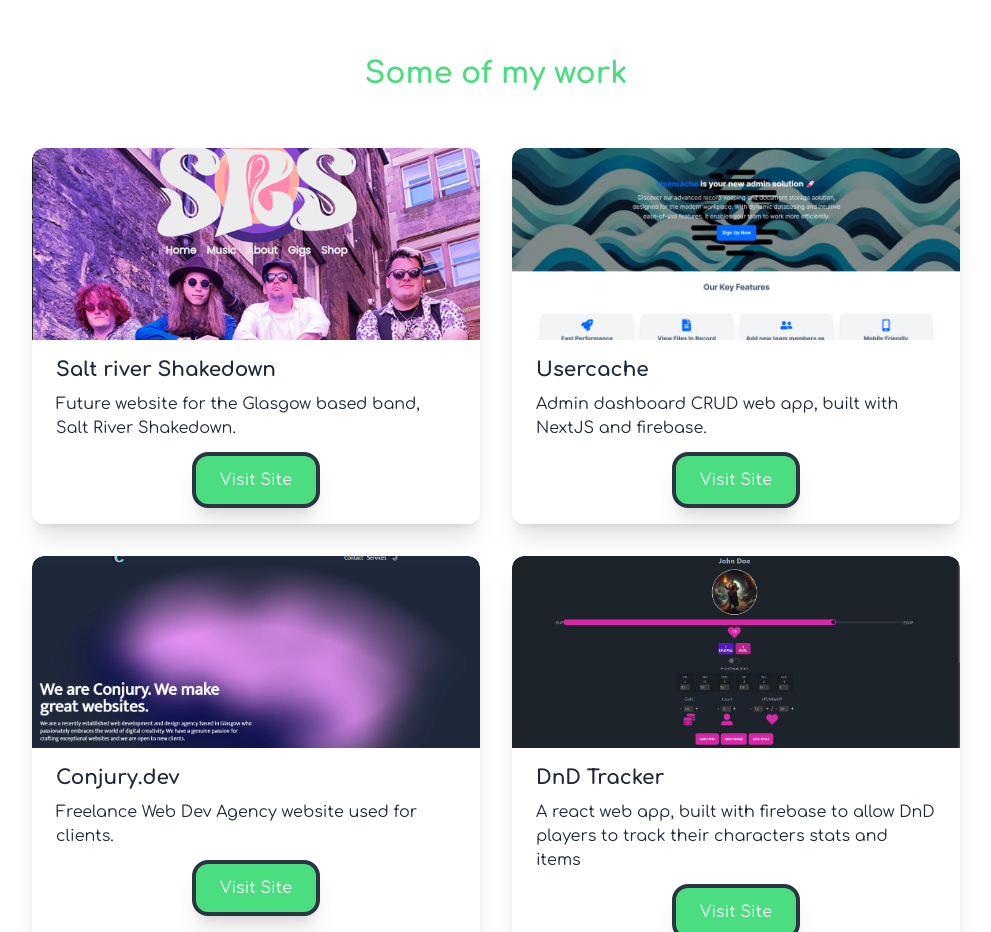
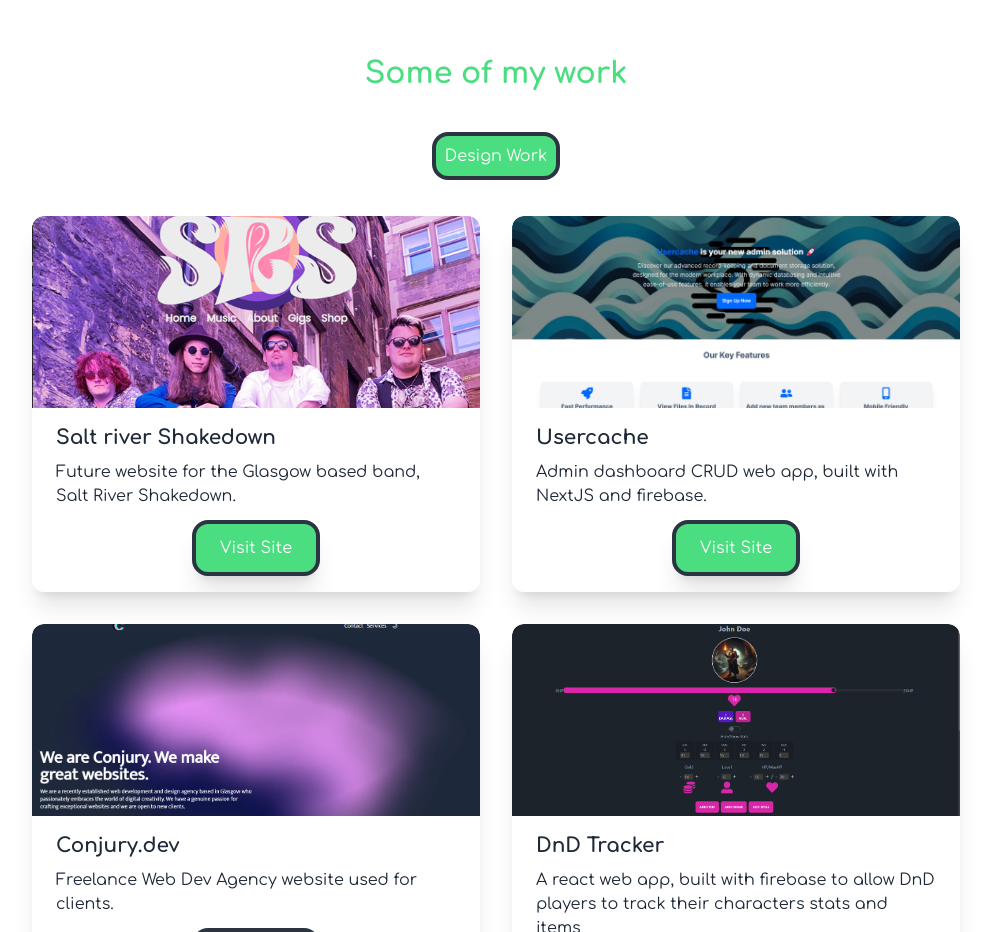
Before and after one commit to owen-tay/portfolio-2024, a Next.js app: page / in a window 1280 px wide. Shown: the part 1040-1972 px from the top of the page, without its empty margins (144-1135 px from the left). Built offline with nearby package versions, Linux system fonts and the light colour scheme.

Commit message:
added sesign link

```diff
--- a/src/app/components/ContactForm.js
+++ b/src/app/components/ContactForm.js
@@ -7,7 +7,7 @@
         <div className="max-w-lg mx-auto my-2 p-5 rounded-md shadow-sm">
           <div className="text-center">
             <h1 className="my-3 text-3xl font-semibold text-gray-700 dark:text-gray-200">
-              Contact Us
+              Contact Me
             </h1>
             <p className="text-gray-400 dark:text-gray-400">
               Fill up the form below to send us a message.
--- a/src/app/page.js
+++ b/src/app/page.js
@@ -31,7 +31,7 @@
 
       <div className="relative h-screen border-2 border-green-owen">
         <Image
-          className="absolute leavesRight hidden md:block   "
+          className="absolute   leavesRight hidden md:block   "
           src={leftLeaves}
           alt="Left Leaves"
           layout="intrinsic"
@@ -125,6 +125,19 @@
         >
           Some of my work
         </h2>
+        <div className=" flex justify-center relative my-5">
+
+        <a
+          href="https://www.design.owentaylor.dev">
+
+        <button
+        className="rounded-2xl bg-green-400 border-neutral border-4 w-32 p-2 border text-base-100 hover:scale-95 duration-100"
+
+      >
+       Design Work
+      </button>
+      </a>
+      </div>
       </div>
       <div className=" flex flex-wrap justify-center  ">
         <Card
```
Also changed, not shown: 1 other file (tests, documents, lock files or other folders).
